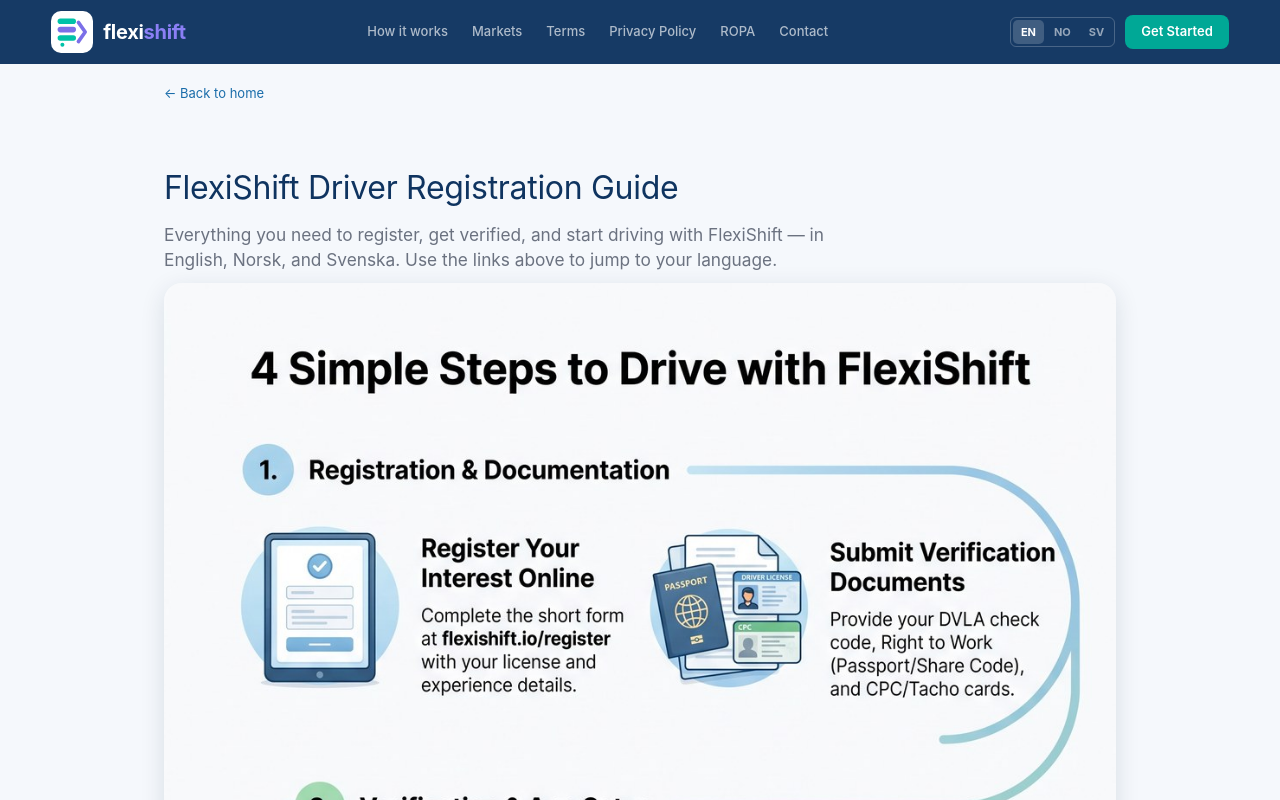
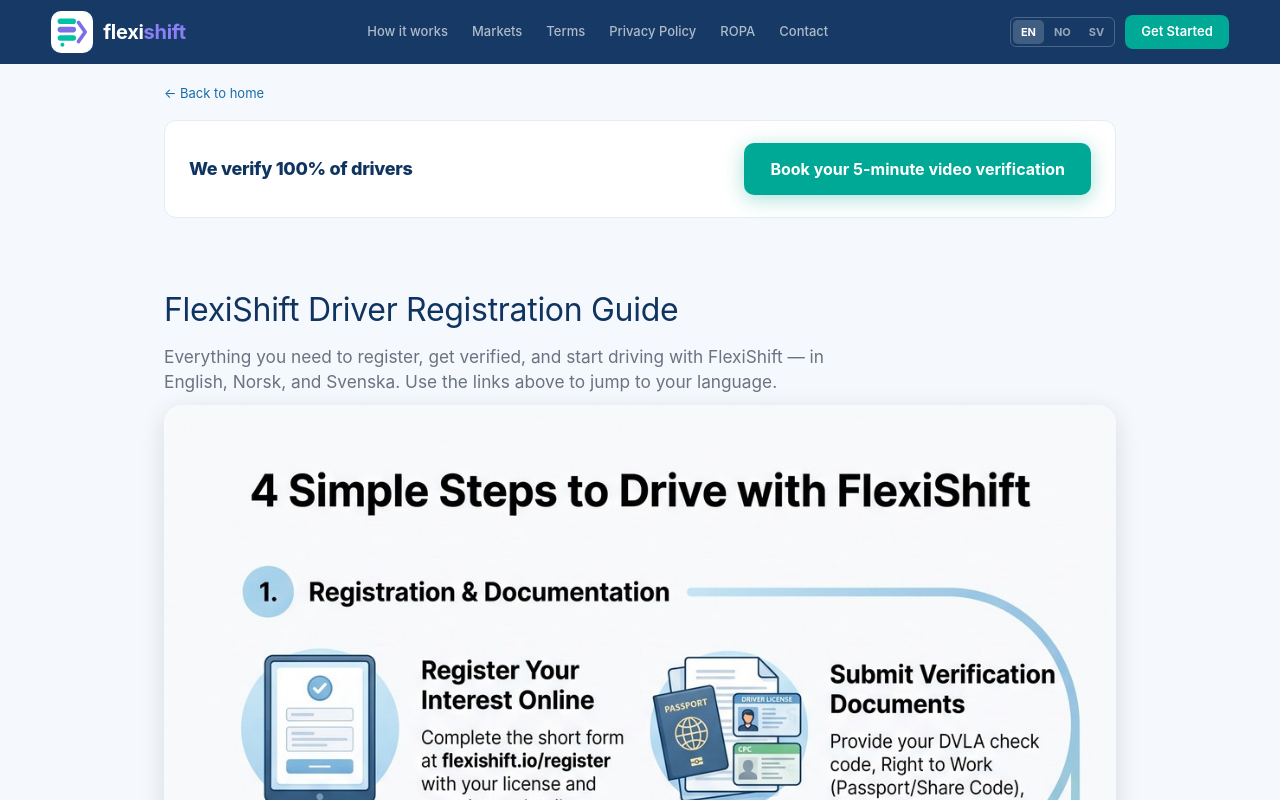
Before and after one commit to Ai-Planning-Developer/flexishift_landing, a React (Vite) app: page /guides/registration in a window 1280 px wide. Shown: the top 800 px of the page. Built offline with nearby package versions, Linux system fonts and the light colour scheme; no server answers.

Commit message:
implemented guide button location

```diff
--- a/src/components/GuidePage.tsx
+++ b/src/components/GuidePage.tsx
@@ -1,5 +1,5 @@
-import { useEffect } from 'react';
-import { Link, useNavigate } from 'react-router-dom';
+import { useEffect, type ReactNode } from 'react';
+import { Link, useLocation, useNavigate } from 'react-router-dom';
 import { useLanguage } from '../context/LanguageContext';
 import type { Lang } from '../context/LanguageContext';
 
@@ -16,17 +16,26 @@
   styles: string;
   html: string;
   related?: RelatedLink[];
+  banner?: ReactNode;
 };
 
 /** Shared shell for long-form guide pages (registration / sole trader). */
-export default function GuidePage({ styleId, styles, html, related }: Props) {
+export default function GuidePage({ styleId, styles, html, related, banner }: Props) {
   const { lang } = useLanguage();
   const navigate = useNavigate();
+  const location = useLocation();
   const t = chrome[lang];
 
   useEffect(() => {
+    const hash = location.hash.replace('#', '');
+    if (hash) {
+      const t = window.setTimeout(() => {
+        document.getElementById(hash)?.scrollIntoView({ behavior: 'smooth', block: 'start' });
+      }, 80);
+      return () => window.clearTimeout(t);
+    }
     window.scrollTo(0, 0);
-  }, [html]);
+  }, [html, location.hash]);
 
   useEffect(() => {
     let el = document.getElementById(styleId) as HTMLStyleElement | null;
@@ -87,6 +96,9 @@
       }
       .guide-document .wrap { max-width: 1000px; margin: 0 auto; padding: 0 24px; }
       .guide-document .jump-top { display: none; }
+      .guide-document .lang-divider { display: none; }
+      .guide-document .lang-section + .lang-section { margin-top: 0; border-top: none; padding-top: 10px; }
+      .guide-document #verification { scroll-margin-top: 88px; }
       ${scoped}
     `;
 
@@ -117,6 +129,8 @@
           ← {t.home}
         </button>
       </div>
+
+      {banner}
 
       <div className="guide-document" dangerouslySetInnerHTML={{ __html: html }} />
 
--- /dev/null
+++ b/src/components/guideHtml.ts
@@ -0,0 +1,28 @@
+/** Pull a `<section id="...">` from extracted guide HTML. */
+export function guideSectionById(html: string, id: string): string {
+  const openRe = new RegExp(`<section([^>]*\\bid=["']${id}["'][^>]*)>`, 'i');
+  const open = openRe.exec(html);
+  if (!open) return html;
+  const start = open.index;
+  let depth = 1;
+  const tagRe = /<\/?section\b[^>]*>/gi;
+  tagRe.lastIndex = start + open[0].length;
+  let m: RegExpExecArray | null;
+  while ((m = tagRe.exec(html)) !== null) {
+    if (m[0].startsWith('</')) depth--;
+    else depth++;
+    if (depth === 0) {
+      return html.slice(start, m.index + m[0].length);
+    }
+  }
+  return html.slice(start);
+}
+
+export function guideHero(html: string): string {
+  const m = html.match(/<div class="hero">[\s\S]*?(?=<section\b)/i);
+  return m ? m[0] : '';
+}
+
+export function guideDocForSection(html: string, sectionId: string): string {
+  return `<div class="guide-doc" id="top">${guideHero(html)}${guideSectionById(html, sectionId)}</div>`;
+}
--- a/src/components/registration/RegistrationForm.tsx
+++ b/src/components/registration/RegistrationForm.tsx
@@ -212,19 +212,20 @@
           <RegTypeCards t={t} value={regType} onChange={handleRegType} />
         </div>
 
-        <div className="reg-field">
+        <div className="reg-field reg-field-referral">
           <label className="reg-label" htmlFor="referralCode">
             {t.referralLabel}
             <InfoBtn infoKey="referral" />
           </label>
           <input
             id="referralCode"
-            className="reg-input"
+            className="reg-input reg-input-referral"
             type="text"
             placeholder={t.referralPlaceholder}
             value={referralCode}
             onChange={(e) => setReferralCode(e.target.value)}
           />
+          <p className="reg-hint">{t.referralHint}</p>
         </div>
 
         <div className="reg-field">
--- a/src/content/homeContent.ts
+++ b/src/content/homeContent.ts
@@ -8,6 +8,9 @@
     heroSub: 'FlexiShift is the B2B freight marketplace solving the supply-demand mismatch in logistics. Hauliers facing a resource shortage in a given location are connected with drivers and haulage firms that have spare capacity in the same area. Hauliers post jobs that need immediate coverage. Verified drivers and haulier-sellers bid and deliver. Payments are secured automatically — from booking to delivery confirmation.',
     heroCtaPrimary: 'Register as Haulier',
     heroCtaDriver: 'Register as Driver',
+    heroCtaVerify: 'Get verified — 100% of drivers',
+    heroCtaRegGuide: 'Registration guide',
+    heroCtaSoleTrader: 'Sole trader guide',
     heroCtaSecondary: 'Watch the intro',
     heroDriverApps: 'Driver app after registration',
     heroScroll: 'Scroll to explore',
@@ -96,6 +99,9 @@
     heroSub: 'FlexiShift er B2B-fraktmarkedsplassen som løser ubalansen mellom tilbud og etterspørsel i logistikkbransjen. Transportører med ressursmangel på en gitt lokasjon kobles sammen med sjåfører og transportselskaper som har ledig kapasitet i samme område. Transportører legger ut oppdrag som krever rask dekning. Verifiserte sjåfører og transportører gir bud og leverer. Betalinger sikres automatisk — fra bestilling til leveringsbekreftelse.',
     heroCtaPrimary: 'Registrer som transportør',
     heroCtaDriver: 'Registrer som sjåfør',
+    heroCtaVerify: 'Bli verifisert — 100 % av sjåførene',
+    heroCtaRegGuide: 'Registreringsguide',
+    heroCtaSoleTrader: 'Enkeltpersonforetak',
     heroCtaSecondary: 'Se introduksjonsvideoen',
     heroDriverApps: 'For å registrere deg som sjåfør, last ned appen fra',
     heroScroll: 'Bla ned for å utforske',
@@ -184,6 +190,9 @@
     heroSub: 'FlexiShift är B2B-fraktmarknadsplatsen som löser obalansen mellan utbud och efterfrågan inom logistik. Åkerier med resursbrist på en given plats kopplas samman med förare och transportföretag som har ledig kapacitet i samma område. Åkerier publicerar uppdrag som behöver omedelbar täckning. Verifierade förare och säljande åkerier ger bud och levererar. Betalningar säkras automatiskt — från bokning till leveransbekräftelse.',
     heroCtaPrimary: 'Registrera dig som åkeri',
     heroCtaDriver: 'Registrera dig som förare',
+    heroCtaVerify: 'Bli verifierad — 100 % av förarna',
+    heroCtaRegGuide: 'Registreringsguide',
+    heroCtaSoleTrader: 'Egenföretagarguide',
     heroCtaSecondary: 'Se introduktionen',
     heroDriverApps: 'För att registrera dig som förare, ladda ner appen från',
     heroScroll: 'Scrolla för att utforska',
--- a/src/content/registrationContent.ts
+++ b/src/content/registrationContent.ts
@@ -15,6 +15,7 @@
   "regTypeTruckOnly": "Truck only (providing vehicle)",
   "referralLabel": "Referral code (optional)",
   "referralPlaceholder": "e.g. JOHN25",
+  "referralHint": "Have a code from a driver or partner? Enter it here.",
   "fullNameLabel": "Full name",
   "dobLabel": "Date of birth",
   "loginSectionTitle": "Login details",
@@ -125,6 +126,7 @@
   "regTypeTruckOnly": "Kun lastebil (tilbyr kjøretøy)",
   "referralLabel": "Henvisningskode (valgfritt)",
   "referralPlaceholder": "f.eks. JOHN25",
+  "referralHint": "Har du en kode fra en sjåfør eller partner? Skriv den inn her.",
   "fullNameLabel": "Fullt navn",
   "dobLabel": "Fødselsdato",
   "loginSectionTitle": "Innloggingsdetaljer",
@@ -235,6 +237,7 @@
   "regTypeTruckOnly": "Endast lastbil (tillhandahåller fordon)",
   "referralLabel": "Rekommendationskod (valfritt)",
   "referralPlaceholder": "t.ex. JOHN25",
+  "referralHint": "Har du en kod från en förare eller partner? Ange den här.",
   "fullNameLabel": "Fullständigt namn",
   "dobLabel": "Födelsedatum",
   "loginSectionTitle": "Inloggningsuppgifter",
--- a/src/content/registrationGuideContent.ts
+++ b/src/content/registrationGuideContent.ts
@@ -179,7 +179,7 @@
 </div>
 </div>
 
-  <div class="section-head">
+  <div class="section-head" id="verification">
     <div class="section-num" style="background:var(--green)">2</div>
     <h2>Verification & App Setup</h2>
   </div>
@@ -188,6 +188,7 @@
   <div class="icn" style="background:var(--green)"><svg viewBox="0 0 24 24" fill="none" stroke="currentColor" stroke-width="1.8" stroke-linecap="round" stroke-linejoin="round"><rect x="2.5" y="6" width="13" height="12" rx="2"/><path d="M15.5 10.5l6-3.5v10l-6-3.5"/></svg></div>
   <h3>5-Minute Video Verification</h3>
   <p>Book a short call to confirm your identity, qualifications, and work preferences.</p>
+  <p><a href="/contact" style="display:inline-block;margin-top:8px;background:var(--teal);color:#fff;padding:12px 20px;border-radius:10px;font-weight:700;text-decoration:none;">Book your 5-minute video verification</a></p>
 </div>
 
 <div class="card">
@@ -242,7 +243,7 @@
 </div>
 </div>
 
-  <div class="section-head">
+  <div class="section-head" id="verification">
     <div class="section-num" style="background:var(--green)">2</div>
     <h2>Verifisering og oppsett av app</h2>
   </div>
@@ -251,6 +252,7 @@
   <div class="icn" style="background:var(--green)"><svg viewBox="0 0 24 24" fill="none" stroke="currentColor" stroke-width="1.8" stroke-linecap="round" stroke-linejoin="round"><rect x="2.5" y="6" width="13" height="12" rx="2"/><path d="M15.5 10.5l6-3.5v10l-6-3.5"/></svg></div>
   <h3>5 minutters videoverifisering</h3>
   <p>Book en kort samtale for å bekrefte identitet, kvalifikasjoner og arbeidspreferanser.</p>
+  <p><a href="/contact" style="display:inline-block;margin-top:8px;background:var(--teal);color:#fff;padding:12px 20px;border-radius:10px;font-weight:700;text-decoration:none;">Book 5 minutters videoverifisering</a></p>
 </div>
 
 <div class="card">
@@ -305,7 +307,7 @@
 </div>
 </div>
 
-  <div class="section-head">
+  <div class="section-head" id="verification">
     <div class="section-num" style="background:var(--green)">2</div>
     <h2>Verifiering och appinstallation</h2>
   </div>
@@ -314,6 +316,7 @@
   <div class="icn" style="background:var(--green)"><svg viewBox="0 0 24 24" fill="none" stroke="currentColor" stroke-width="1.8" stroke-linecap="round" stroke-linejoin="round"><rect x="2.5" y="6" width="13" height="12" rx="2"/><path d="M15.5 10.5l6-3.5v10l-6-3.5"/></svg></div>
   <h3>5 minuters videoverifiering</h3>
   <p>Boka ett kort samtal för att bekräfta din identitet, dina kvalifikationer och dina arbetspreferenser.</p>
+  <p><a href="/contact" style="display:inline-block;margin-top:8px;background:var(--teal);color:#fff;padding:12px 20px;border-radius:10px;font-weight:700;text-decoration:none;">Boka 5 minuters videoverifiering</a></p>
 </div>
 
 <div class="card">
--- a/src/pages/RegistrationGuidePage.tsx
+++ b/src/pages/RegistrationGuidePage.tsx
@@ -1,3 +1,4 @@
+import { Link } from 'react-router-dom';
 import { useLanguage } from '../context/LanguageContext';
 import GuidePage from '../components/GuidePage';
 import {
@@ -7,6 +8,24 @@
   registrationGuideSvHTML,
 } from '../content/registrationGuideContent';
 
+const verifyCopy = {
+  en: {
+    kicker: 'We verify 100% of drivers',
+    cta: 'Book your 5-minute video verification',
+  },
+  no: {
+    kicker: 'Vi verifiserer 100 % av sjåførene',
+    cta: 'Book 5 minutters videoverifisering',
+  },
+  sv: {
+    kicker: 'Vi verifierar 100 % av förarna',
+    cta: 'Boka 5 minuters videoverifiering',
+  },
+} as const;
+
+const verifyHref = (import.meta.env.VITE_DRIVER_VERIFY_URL as string | undefined)?.trim() || '/contact';
+const verifyExternal = /^https?:\/\//i.test(verifyHref);
+
 export default function RegistrationGuidePage() {
   const { lang } = useLanguage();
   const html =
@@ -15,12 +34,55 @@
       : lang === 'sv'
         ? registrationGuideSvHTML
         : registrationGuideEnHTML;
+  const copy = verifyCopy[lang];
+
+  const ctaStyle = {
+    display: 'inline-block',
+    background: 'var(--teal)',
+    color: 'white',
+    padding: '14px 26px',
+    borderRadius: 10,
+    fontWeight: 700,
+    fontSize: 16,
+    textDecoration: 'none',
+    boxShadow: '0 4px 20px rgba(0,168,150,0.35)',
+  } as const;
 
   return (
     <GuidePage
       styleId="registration-guide-styles"
       styles={registrationGuideStyles}
       html={html}
+      banner={
+        <div style={{ maxWidth: 1000, margin: '0 auto', padding: '8px 24px 16px' }}>
+          <div
+            style={{
+              background: 'white',
+              border: '1px solid #E5ECF5',
+              borderRadius: 12,
+              padding: '22px 24px',
+              display: 'flex',
+              flexWrap: 'wrap',
+              alignItems: 'center',
+              gap: 16,
+              justifyContent: 'space-between',
+            }}
+          >
+            <div style={{ fontSize: 18, fontWeight: 800, color: 'var(--navy)', letterSpacing: '-0.3px' }}>
+              {copy.kicker}
+            </div>
+            {verifyExternal ? (
+              <a href={verifyHref} target="_blank" rel="noopener noreferrer" style={ctaStyle}>
+                {copy.cta}
+              </a>
+            ) : (
+              <Link to={verifyHref} style={ctaStyle}>
+                {copy.cta}
+              </Link>
+            )}
+          </div>
+        </div>
+      }
       related={[
         {
           to: '/guides/sole-trader',
--- a/src/pages/SoleTraderGuidePage.tsx
+++ b/src/pages/SoleTraderGuidePage.tsx
@@ -1,20 +1,15 @@
 import { useLanguage } from '../context/LanguageContext';
 import GuidePage from '../components/GuidePage';
+import { guideDocForSection } from '../components/guideHtml';
 import {
   soleTraderGuideStyles,
   soleTraderGuideEnHTML,
-  soleTraderGuideNoHTML,
-  soleTraderGuideSvHTML,
 } from '../content/soleTraderGuideContent';
 
 export default function SoleTraderGuidePage() {
   const { lang } = useLanguage();
-  const html =
-    lang === 'no'
-      ? soleTraderGuideNoHTML
-      : lang === 'sv'
-        ? soleTraderGuideSvHTML
-        : soleTraderGuideEnHTML;
+  const sectionId = lang === 'no' ? 'norway' : lang === 'sv' ? 'sweden' : 'uk';
+  const html = guideDocForSection(soleTraderGuideEnHTML, sectionId);
 
   return (
     <GuidePage
```
Also changed, not shown: scripts/extract-guides.mjs (+3 -6 lines), src/components/registration/registration.css (+18 -0 lines), src/pages/HomePage.tsx (+24 -3 lines), 1 other file (tests, documents, lock files or other folders).
